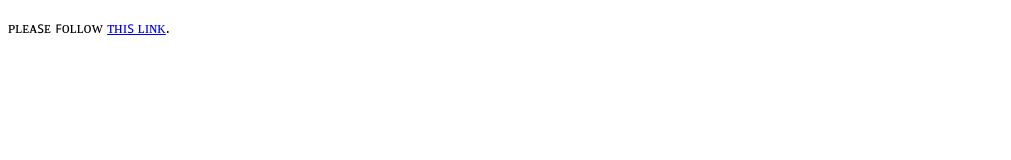
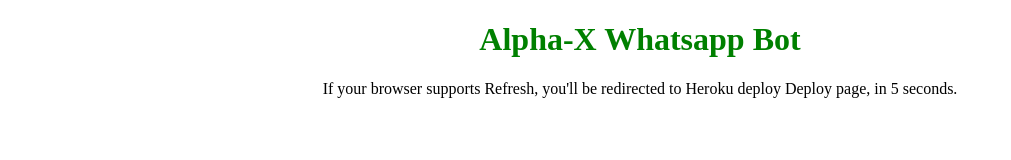
Before and after one commit to HansakaBro/Deploy, a plain HTML site: page index.html in a window 1280 px wide. Shown: the whole page, without its empty margins (0-1011 px from the left). Drawn offline with Linux system fonts and the light colour scheme.

Commit message:
Update index.html

```diff
--- a/index.html
+++ b/index.html
@@ -1,9 +1,43 @@
 <!DOCTYPE html>
+
 <html>
-  <head>
-    <meta http-equiv="refresh" content="3; url='https://heroku.com/deploy?template=https://github.com/SL-Alpha-X-Team/Alpha-X-WA-Bot-Installer-2'" />
-  </head>
-  <body>
-    <p>ᴘʟᴇᴀꜱᴇ ꜰᴏʟʟᴏᴡ <a href="https://heroku.com/deploy?template=https://github.com/SL-Alpha-X-Team/Alpha-X-WA-Bot-Installer-2">ᴛʜɪꜱ ʟɪɴᴋ</a>.</p>
-  </body>
+
+
+
+<head>
+
+    <title>HTML Redirect</title>
+
+    <meta http-equiv="refresh" content="5; url =
+
+    https://github.com/SL-Alpha-X-Team/Alpha-X-WA-Bot-Installer-2" />
+
+</head>
+
+
+
+<body>
+
+    <h1 style="text-align:center;color:green;">
+
+    Alpha-X Whatsapp Bot
+
+  </h1>
+
+    <p style="text-align:center;">
+
+        If your browser supports Refresh,
+
+        you'll be redirected to Heroku deploy
+
+        Deploy page, in 5 seconds.
+
+    </p>
+
+
+
+</body>
+
+
+
 </html>
```
